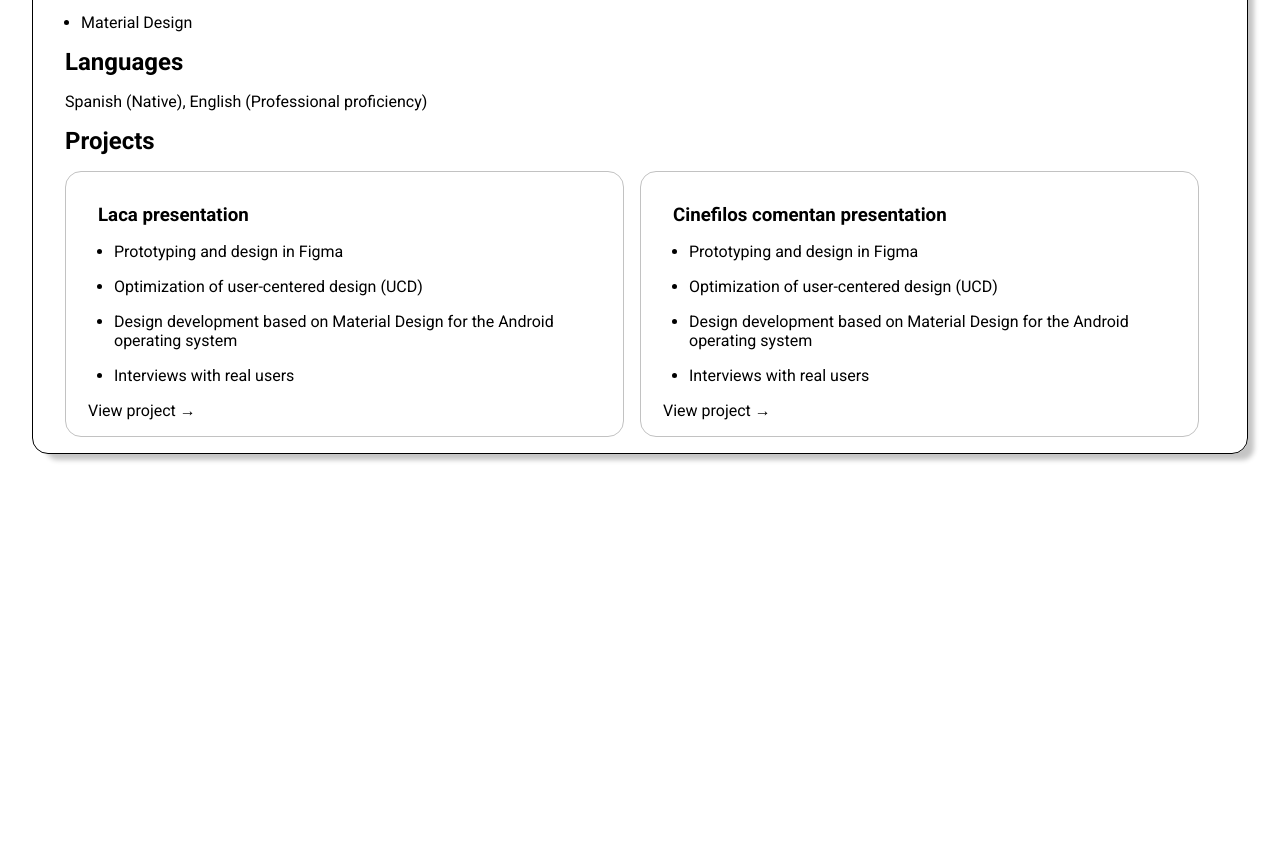
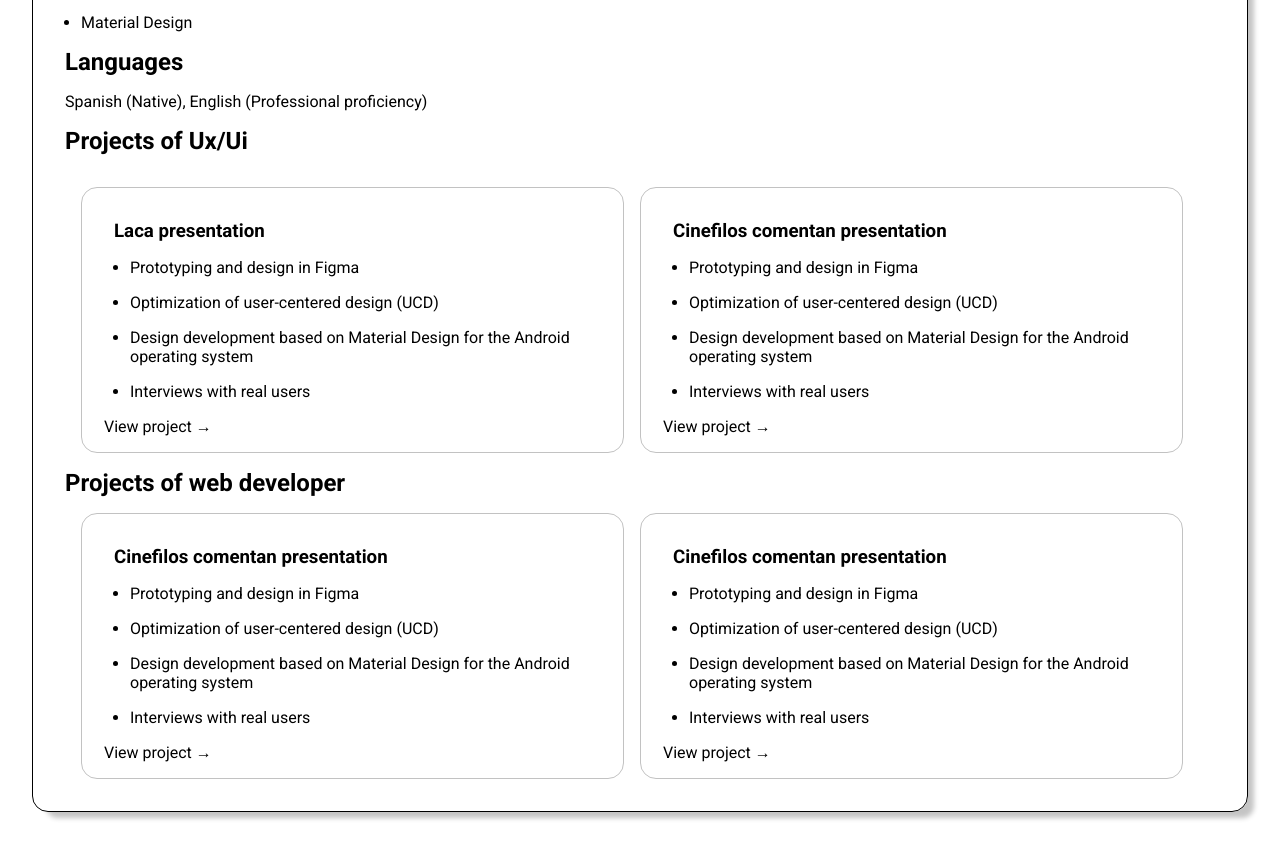
Before and after one commit to KiddowNatalia/cv---Natalia-Belen-Ochoa, a website: page index.html in a window 1280 px wide. Shown: the part 751-1595 px from the top of the page. Before the commit the page ends 1237 px from the top, so only its background shows below. Drawn offline with Linux system fonts and the light colour scheme.

Commit message:
agregue mas experiencia

```diff
--- a/index.html
+++ b/index.html
@@ -49,10 +49,13 @@
       <h2>Languages</h2>
       <p>Spanish (Native), English (Professional proficiency)</p>
     </section>
-    <section>
-            <h2>Projects</h2>
-        <div class="hovercard">
-            <div class="project-cards hovercard">
+    <!-- TARJETAS -->
+
+    <section class="projects">  <!--CONTENEDOR PADRE DE LAS CARDS -->
+            <h2>Projects of Ux/Ui</h2>
+            <div class="hovercard"> <!--CONTENEDOR PADRE DE TODAS LAS CARDS-->
+          <div class="cardsUxUi">
+            <div class="project-cards hovercard"> <!--CONTENEDOR PADRE DE LA PRIMER CARD-->
                 <div>
                     <h3>Laca presentation</h3>
                     <ul>
@@ -64,7 +67,7 @@
                     <a class="lacaUxUi" href="https://www.figma.com/proto/Ev2L0HcPpF1xb0qasjvRKI/Presentaci%C3%B3n-LACA?page-id=0%3A1&node-id=519-2&p=f&viewport=666%2C42%2C0.02&t=FbDSbOXBZZE9LziC-1&scaling=contain&content-scaling=fixed&starting-point-node-id=519%3A2">View project →</a>
                 </div>
             </div>
-            <div class="project-cards hovercard">
+            <div class="project-cards hovercard"> <!--CONTENEDOR PADRE DE LA SEGUNDA CARD-->
                 <div>
                     <h3>Cinefilos comentan presentation</h3>
                     <ul>
@@ -76,7 +79,41 @@
                     <a class="lacaUxUi" href="https://www.figma.com/proto/JQPfAJF1jho01x7lk3hqX4/Presentaci%C3%B3n-Cin%C3%A9filos-comentan?page-id=0%3A1&node-id=623-2&t=uf1DPh2pjoIc21uf-1">View project →</a>
                 </div>
             </div>
+          </div>
+            <h2 class="devTitle">Projects of web developer</h2>
+            <div class="webDeveloper">
+
+              <div class="project-cards hovercard">
+                <div>
+                  <h3>Cinefilos comentan presentation</h3>
+                  <ul>
+                      <li>Prototyping and design in Figma</li>
+                      <li>Optimization of user-centered design (UCD)</li>
+                      <li>Design development based on Material Design for the Android operating system</li>
+                      <li>Interviews with real users</li>
+                  </ul>
+                  <a class="lacaUxUi" href="https://www.figma.com/proto/JQPfAJF1jho01x7lk3hqX4/Presentaci%C3%B3n-Cin%C3%A9filos-comentan?page-id=0%3A1&node-id=623-2&t=uf1DPh2pjoIc21uf-1">View project →</a>
+              </div>
+          </div>
+          <div class="project-cards hovercard">
+            <div>
+                <h3>Cinefilos comentan presentation</h3>
+                <ul>
+                    <li>Prototyping and design in Figma</li>
+                    <li>Optimization of user-centered design (UCD)</li>
+                    <li>Design development based on Material Design for the Android operating system</li>
+                    <li>Interviews with real users</li>
+                </ul>
+                <a class="lacaUxUi" href="https://www.figma.com/proto/JQPfAJF1jho01x7lk3hqX4/Presentaci%C3%B3n-Cin%C3%A9filos-comentan?page-id=0%3A1&node-id=623-2&t=uf1DPh2pjoIc21uf-1">View project →</a>
+            </div>
+        </div><!--CONTENEDOR PADRE DE LA PRIMER CARD-->
         </div>
-    </section>
+            </div>
+
+
+
+
+    </section> <!--CONTENEDOR PADRE -->
+     <!-- TARJETAS -->
 </body>
 </html>
--- a/scss/_projectcards.scss
+++ b/scss/_projectcards.scss
@@ -15,7 +15,7 @@
                 }
 }
 .hovercard{
-    @include flexBox (flex, row,center, center);
+    @include flexBox (flex, column,start, start);
     @media (max-width: 480px) {
         @include flexBox (flex, column,center, center);
     }
@@ -40,3 +40,18 @@
     }
 
 }
+.webDeveloper{
+    @include flexBox (flex, row,center, center);
+    @media (max-width: 480px) {
+        @include flexBox (flex, column,center, center);
+    }
+}
+.cardsUxUi{
+    @include flexBox (flex, row,center, center);
+    @media (max-width: 480px) {
+        @include flexBox (flex, column,center, center);
+    }
+}
+.devTitle{
+    margin: 0;
+}
```
Also changed, not shown: css/main.css.
